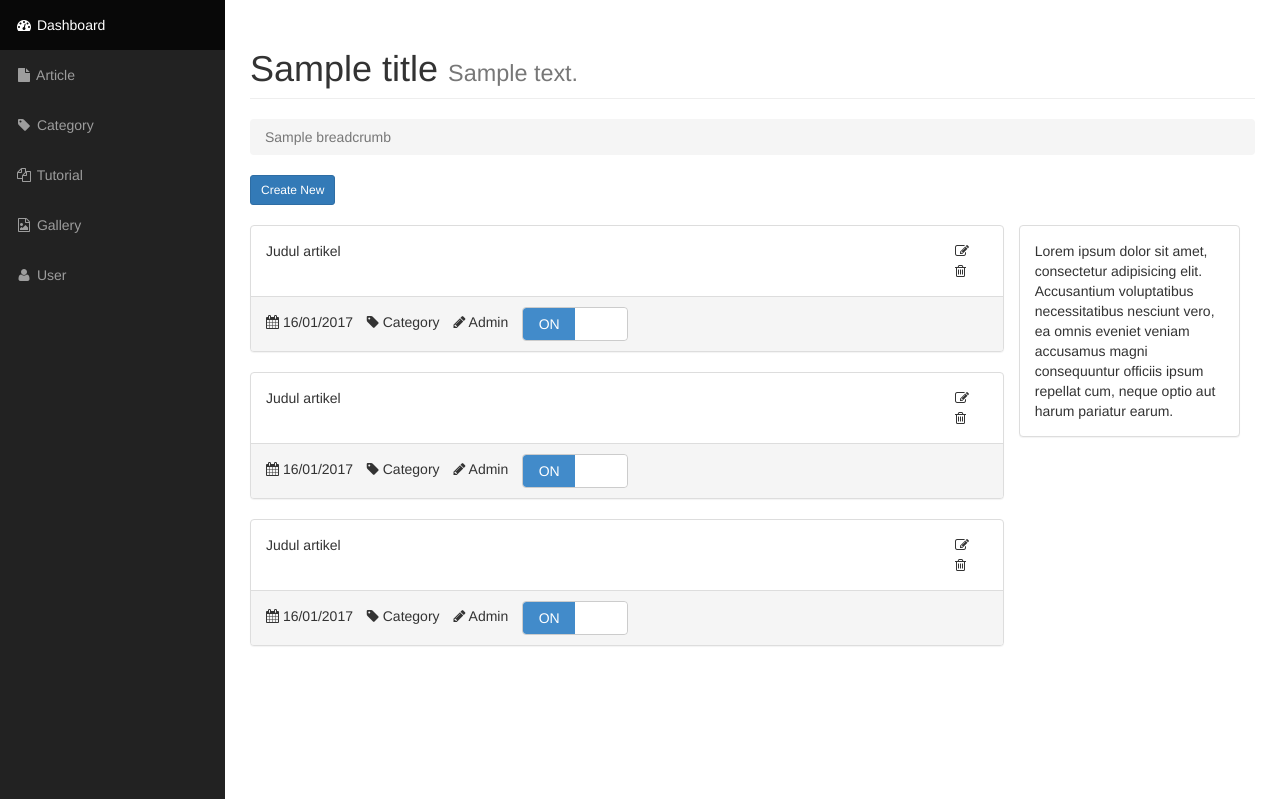
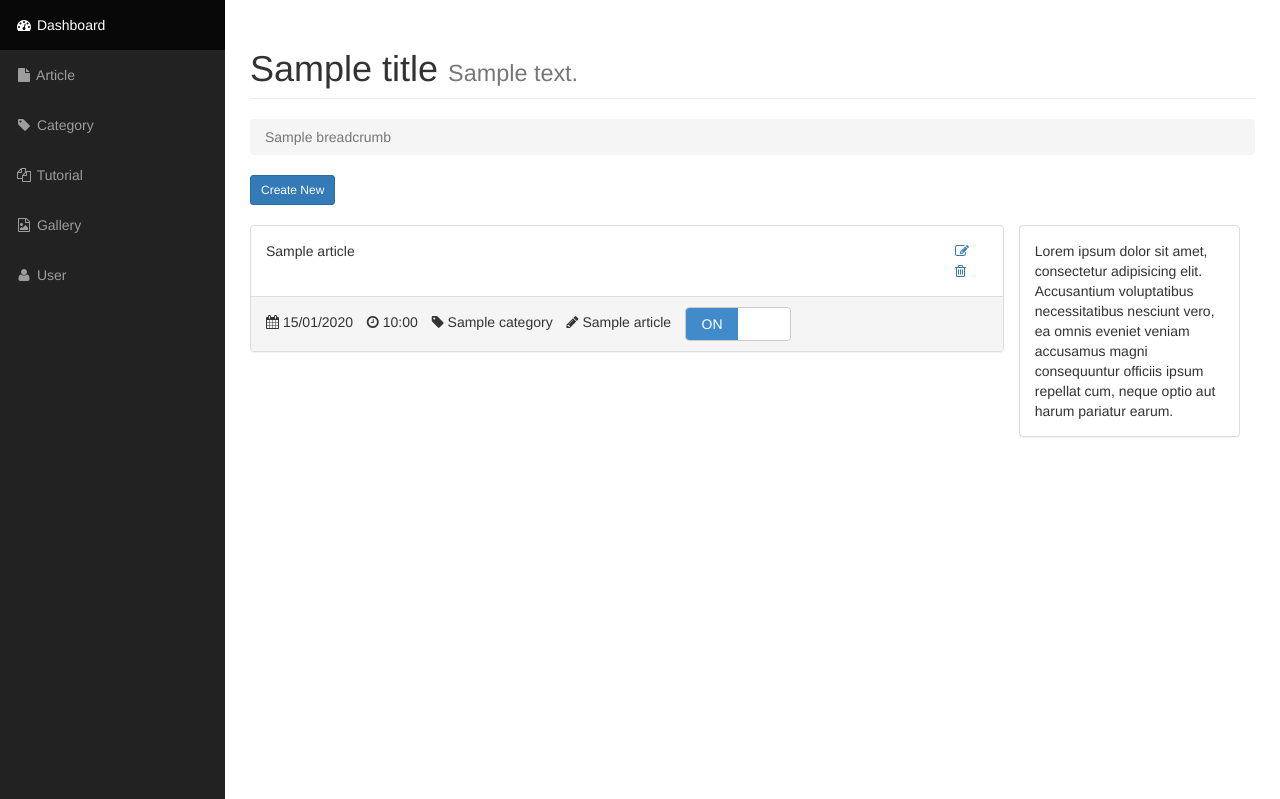
Before and after one commit to imam932/workshop, a PHP site: the page made by application/views/admin/article.php in a window 1280 px wide. Shown: the part 51-850 px from the top of the page. Run offline with PHP 8.4, Linux system fonts and the light colour scheme; the template is opened without the code that fills it: most values are stand-ins (such as "Sample title", 1, 10 or a date in 2020); data that the repository does not hold is empty.

Commit message:
CRUD Article

```diff
--- a/application/views/admin/article.php
+++ b/application/views/admin/article.php
@@ -7,33 +7,46 @@
 		</p> <br>
 
 		<div class="col-lg-9">
+			<?php foreach ($article as $row) {
+				$time = new DateTime($row->date);
+			?>
 			<div class="row">
 				<div class="panel panel-default article">
 					<div class="panel-body">
 						<div class="row">
 							<div class="col-lg-11">
-								Judul artikel
+								<?= $row->title; ?>
 							</div>
 							<div class="col-lg-1">
-								<i class="fa fa-edit"></i>
-								<i class="fa fa-trash-o"></i>
+								<a href="<?= base_url() ?>admin/Article/editArticle/<?= $row->id_article ?>">
+									<i class="fa fa-edit"></i>
+								</a>
+
+								<a href="<?= base_url() ?>admin/Article/deleteArticle/<?= $row->id_article ?>" onclick="return confirm('Delete Article ?')">
+									<i class="fa fa-trash-o"></i>
+								</a>
 							</div>
 						</div>
 					</div>
 					<div class="panel-footer">
 						<span>
 							<i class="fa fa-calendar"></i>
-							16/01/2017
+							<?= $time->format('d/m/Y') ?>
+						</span>
+
+						<span>
+							<i class="fa fa-clock-o"></i>
+							<?= $time->format('H:i') ?>
 						</span>
 
 						<span>
 							<i class="fa fa-tag"></i>
-							Category
+							<?= $row->category ?>
 						</span>
 
 						<span>
 							<i class="fa fa-pencil"></i>
-							Admin
+							<?= $row->name ?>
 						</span>
 
 						<span>
@@ -42,76 +55,7 @@
 					</div>
 				</div>
 			</div>
-			<div class="row">
-				<div class="panel panel-default article">
-					<div class="panel-body">
-						<div class="row">
-							<div class="col-lg-11">
-								Judul artikel
-							</div>
-							<div class="col-lg-1">
-								<i class="fa fa-edit"></i>
-								<i class="fa fa-trash-o"></i>
-							</div>
-						</div>
-					</div>
-					<div class="panel-footer">
-						<span>
-							<i class="fa fa-calendar"></i>
-							16/01/2017
-						</span>
-
-						<span>
-							<i class="fa fa-tag"></i>
-							Category
-						</span>
-
-						<span>
-							<i class="fa fa-pencil"></i>
-							Admin
-						</span>
-
-						<span>
-              <input type="checkbox" class="switch-art" checked>
-            </span>
-					</div>
-				</div>
-			</div>
-			<div class="row">
-				<div class="panel panel-default article">
-					<div class="panel-body">
-						<div class="row">
-							<div class="col-lg-11">
-								Judul artikel
-							</div>
-							<div class="col-lg-1">
-								<i class="fa fa-edit"></i>
-								<i class="fa fa-trash-o"></i>
-							</div>
-						</div>
-					</div>
-					<div class="panel-footer">
-						<span>
-							<i class="fa fa-calendar"></i>
-							16/01/2017
-						</span>
-
-						<span>
-							<i class="fa fa-tag"></i>
-							Category
-						</span>
-
-						<span>
-							<i class="fa fa-pencil"></i>
-							Admin
-						</span>
-
-						<span>
-              <input type="checkbox" class="switch-art" checked>
-            </span>
-					</div>
-				</div>
-			</div>
+			<?php } ?>
 		</div>
 		<!-- panel left -->
 		<div class="col-lg-3">
```
Also changed, not shown: application/controllers/admin/Article.php (+63 -4 lines), application/models/Model_article.php (+12 -4 lines), application/views/admin/article_edit.php (+38 -8 lines), application/views/admin/article_new.php (+8 -6 lines).
